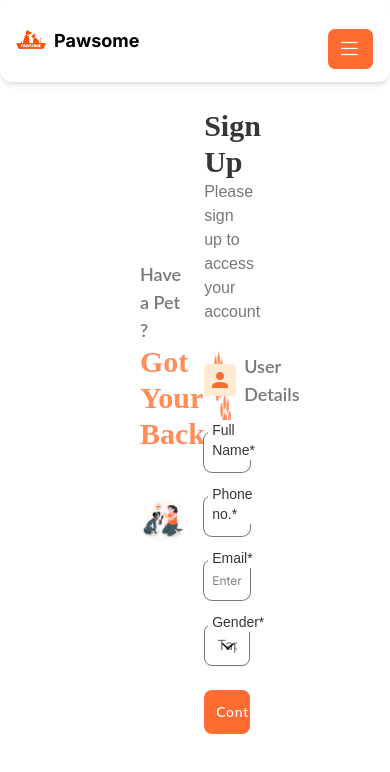
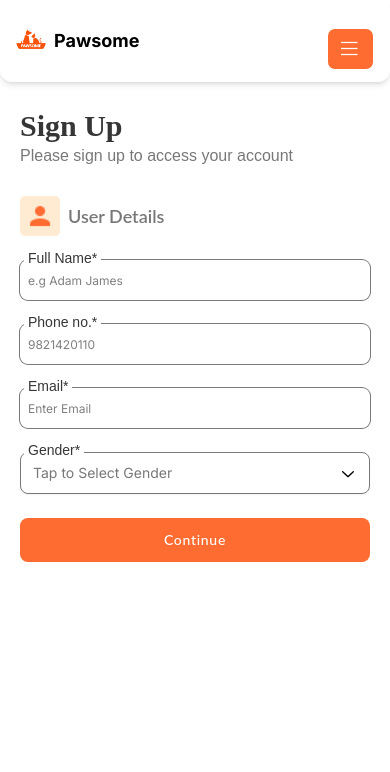
Before and after one commit to luckysher/pawsome, a Next.js app: page /auth/sign-up in a window 390 px wide. Shown: the top 772 px of the page. Built offline with nearby package versions, Linux system fonts and the light colour scheme.

Commit message:
responsiveness changes for signup page

```diff
--- a/app/auth/sign-up/page.tsx
+++ b/app/auth/sign-up/page.tsx
@@ -10,8 +10,8 @@ export default function SignUpPage() {
     }
 
     return (
-        <div className='flex justify-between px-35 py-15 items-center'>
-            <div className='flex flex-col w-5/12 py-2'>
+        <div className='flex justify-between px-5 sm:px-5 md:px-15 lg:px-25 xl:px-35 2xl:px-35 py-15 items-center'>
+            <div className='hidden md:flex lg:flex xl:flex 2xl:flex flex-col w-5/12 py-2'>
                 <div className='py-1'>
                     <p className='text-lg font-semibold text-gray-500 font-lato '>Have a Pet ?</p>
                     <div className='flex flex-row gap-1'>
@@ -35,7 +35,8 @@ export default function SignUpPage() {
                     />
                 </div>
             </div>
-            <div className='flex flex-col w-5/12'>
+            <div className='flex flex-col w-full sm:w-full md:w-5/12 lg:w-5/12 xl:w-5/12 2xl:w-5/12'>
+                <div className='flex flex-col'>
                     <h4 className='font-karma font-bold text-3xl text-gray-700 mt-12'>Sign Up </h4>
                     <small className='font-karla font-normal text-gray-500 text-base'>Please sign up to access your account</small>
                     <div className='py-1'>
@@ -51,19 +52,19 @@ export default function SignUpPage() {
                         <form>
                             <div className="bg-white rounded-lg">
                                 <div className="relative bg-inherit flex items-center text-xs mb-6 md:mb-8 ">
-                                <input type="text" id="full_name" name="full_name" className="peer bg-transparent h-10 w-72 rounded-lg  ring-1 px-2 ring-gray-500 focus:ring-amber-700 focus:outline-none focus:border-rose-600 px-2 w-full" placeholder="e.g Adam James"/>
+                                    <input type="text" id="full_name" name="full_name" className="peer bg-transparent h-10 rounded-lg  ring-1 ring-gray-500 focus:ring-amber-700 focus:outline-none focus:border-rose-600 px-2 w-full" placeholder="e.g Adam James"/>
                                     <label htmlFor="full_name" className="absolute cursor-text left-0 -top-3 text-sm font-karla  not-first-of-type:font-medium text-gray-700 peer-focus-within:text-amber-800 bg-inherit mx-1 px-1 transition-all">Full Name*</label>
                                 </div>
                             </div>
                             <div className="bg-white rounded-lg">
                                 <div className="relative bg-inherit flex items-center text-xs mb-6 md:mb-8 ">
-                                <input type="text" id="phone_no" name="phone_no" className="peer bg-transparent h-10 w-72 rounded-lg  ring-1 px-2 ring-gray-500 focus:ring-amber-700 focus:outline-none focus:border-rose-600 px-2 w-full" placeholder="9821420110"/>
+                                    <input type="text" id="phone_no" name="phone_no" className="peer bg-transparent h-10 w-full rounded-lg  ring-1 ring-gray-500 focus:ring-amber-700 focus:outline-none focus:border-rose-600 px-2" placeholder="9821420110"/>
                                     <label htmlFor="phone_no" className="absolute cursor-text left-0 -top-3 text-sm font-karla  font-medium text-gray-700 peer-focus-within:text-amber-800 bg-inherit mx-1 px-1 transition-all">Phone no.*</label>
                                 </div>
                             </div>
                             <div className="bg-white rounded-lg">
                                 <div className="relative bg-inherit flex items-center text-xs mb-6 md:mb-8 ">
-                                <input type="text" id="email" name="email" className="peer bg-transparent h-10 w-72 rounded-lg  ring-1 px-2 ring-gray-500 focus:ring-amber-700 focus:outline-none focus:border-rose-600 px-2 w-full" placeholder="Enter Email"/>
+                                    <input type="text" id="email" name="email" className="peer bg-transparent h-10 w-full rounded-lg  ring-1 ring-gray-500 focus:ring-amber-700 focus:outline-none focus:border-rose-600 px-2" placeholder="Enter Email"/>
                                     <label htmlFor="email" className="absolute cursor-text left-0 -top-3 text-sm font-karla font-medium text-gray-700  peer-focus-within:text-amber-800 not-only:bg-inherit mx-1 px-1 transition-all">Email*</label>
                                 </div>
                             </div>
@@ -81,9 +82,8 @@ export default function SignUpPage() {
                             </div>
                             <Button className='w-full text-sm font-lato font-medium bg-amber-800 hover:shadow-xl hover:bg-amber-900 hover:cursor-pointer p-3 rounded-lg text-white tracking-wider' onClick={handleSignUp}>Continue</Button>
                         </form>
-
                     </div>
-
+                </div>
             </div>
         </div>
     );
--- a/app/auth/sign-up/success/page.tsx
+++ b/app/auth/sign-up/success/page.tsx
@@ -6,7 +6,7 @@ import Link from "next/link";
 export default function SuccessPage() {
     return (
         <div className='flex flex-col items-center'>
-            <div className='flex flex-col w-1/2 items-center px-10'>
+            <div className='flex flex-col w-full sm:w-full md:w-1/2 lg:w-1/2 xl:w-1/2 2xl:w-1/2 items-center px-2 sm:px-10 md:px-2 lg:px-10 xl:px-10 2xl:px-10'>
                 <div className='flex flex-col items-center mt-28 py-1'>
                     <Image
                         src="/tick_icon.png"
```
Lines whose indentation alone changed are shown as unchanged.
